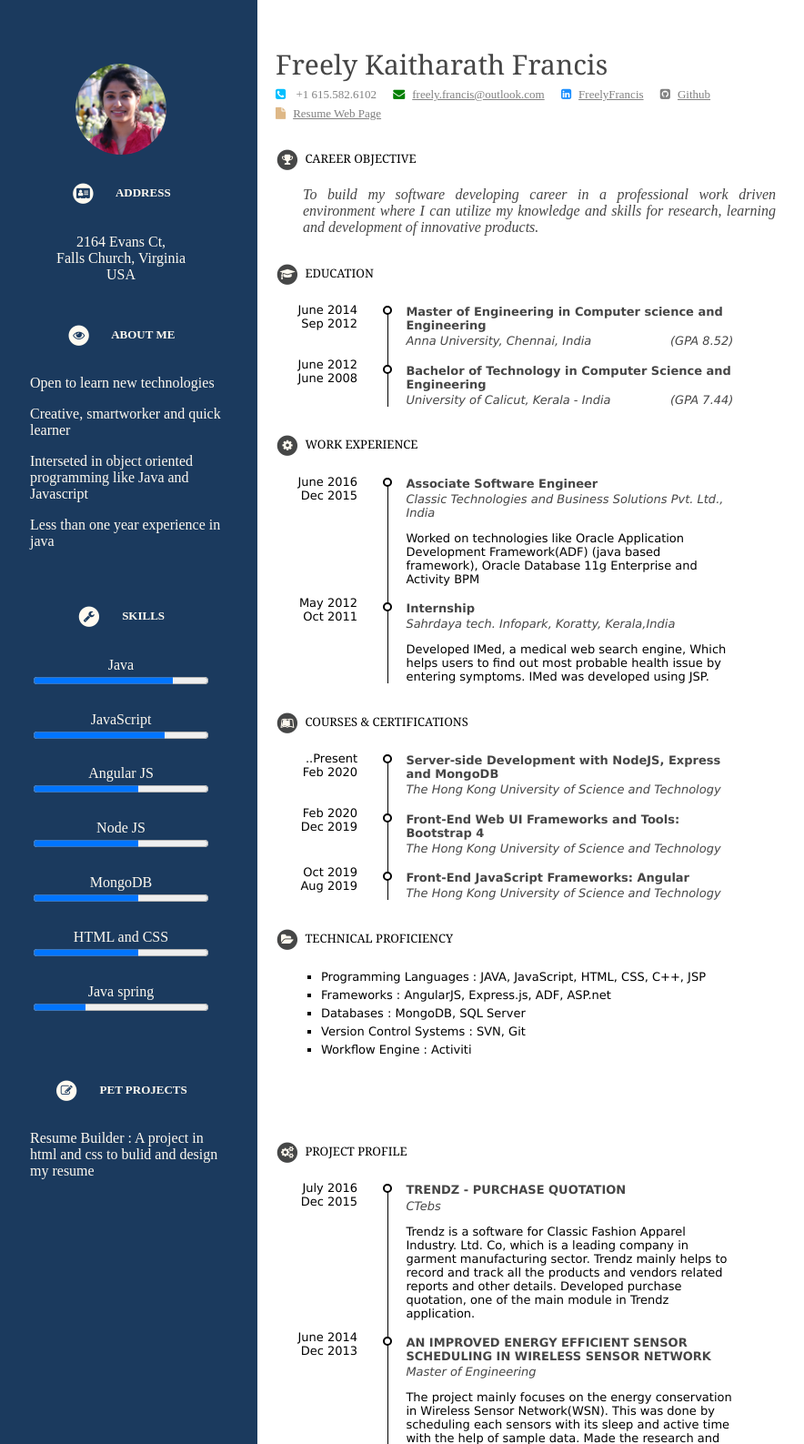
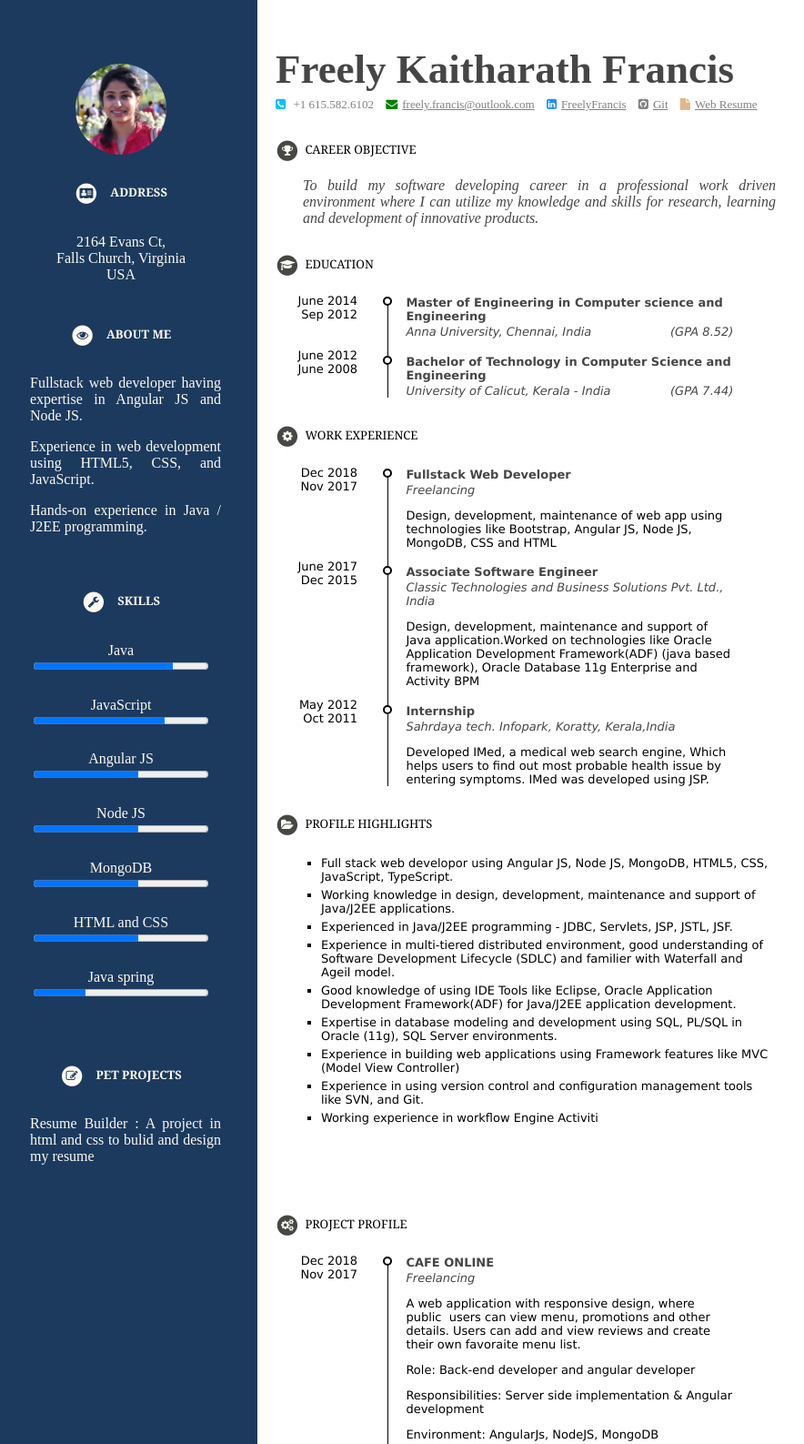
Before and after one commit to freelyfranciz/MyResume, a website: page index.html in a window 1280 px wide. Shown: the top 1587 px of the page at 91% size, without its empty margins (17-901 px from the left). Drawn offline with Linux system fonts and the light colour scheme.

Commit message:
Updated Resume(experience)

```diff
--- a/css/styles.css
+++ b/css/styles.css
@@ -24,7 +24,7 @@ margin: 0;
 #sideblock-content{
   margin-left: 30px;
   margin-right: 20px;
-  text-align: left;
+  text-align: justify;
 }
 #side-block{
   padding-bottom: 15px;
@@ -56,17 +56,20 @@ span {
   }
 .display{
   text-align: center;
+  font-family: Georgia, 'Times New Roman', Times, serif;
   font-size: small;
 }
 
   /*main bar css*/
 .name{
-    font-family: Georgia, 'Times New Roman', Times, serif;
-    font-size:30px;
+    font-family: gidole;
+    font-size:45px;
+    font-weight: bold;
     color: rgb(70, 70, 70);
 }
 
 .contact{
+  font-family: gidole;
     font-size: small;
     margin-top: 5px;
 }
@@ -74,7 +77,7 @@ span {
 .mainheadings{
   font-family: Georgia, 'Times New Roman', Times, serif;
     font-size: small;
-    font-weight: lighter;
+    font-weight: normal;
 }
 
 /* The actual timeline (the vertical ruler) */
--- a/index.html
+++ b/index.html
@@ -18,7 +18,7 @@
 
             <div id="side-block">
                 <h6 class="display">
-                    <span class="fa-stack fa-1x" style="margin-right:20px;">
+                    <span class="fa-stack fa-1x" style="margin-right:10px;">
                         <i class="fa fa-circle fa-stack-2x icon-background"></i>
                         <i class="fa fa-address-card fa-stack-1x" style="color: #1b3a5e"></i>
                     </span>
@@ -32,21 +32,21 @@
             </div>
             <div id="side-block">
                 <h6 class="display">
-                    <span class="fa-stack fa-1x" style="margin-right:20px;">
+                    <span class="fa-stack fa-1x" style="margin-right:10px;">
                         <i class="fa fa-circle fa-stack-2x icon-background"></i>
                         <i class="fa fa-eye fa-stack-1x" style="color: #1b3a5e"></i>
                     </span>
                     ABOUT ME</h6>
                 <div id="sideblock-content">
-                    <p>Open to learn new technologies</p>
-                    <p>Creative, smartworker and quick learner </p>
-                    <p>Interseted in object oriented programming like Java and Javascript</p>
-                    <p>Less than one year experience in java</p>
+                    <p>Fullstack web developer having expertise in Angular JS and Node JS.</p>
+                    <p>Experience in web development using HTML5, CSS, and JavaScript.</p>
+                    <p>Hands-on experience in Java / J2EE programming.</p>
+
                 </div>
             </div>
             <div id="side-block">
                 <h6 class="display">
-                    <span class="fa-stack fa-1x" style="margin-right:20px;">
+                    <span class="fa-stack fa-1x" style="margin-right:10px;">
                         <i class="fa fa-circle fa-stack-2x icon-background"></i>
                         <i class="fa fa-wrench fa-stack-1x" style="color: #1b3a5e"></i>
                     </span>
@@ -83,7 +83,7 @@
 
             <div id="side-block">
                 <h6 class="display">
-                    <span class="fa-stack fa-1x" style="margin-right:20px;">
+                    <span class="fa-stack fa-1x" style="margin-right:10px;">
                         <i class="fa fa-circle fa-stack-2x icon-background"></i>
                         <i class="fa fa-edit fa-stack-1x" style="color: #1b3a5e"></i>
                     </span>
@@ -102,24 +102,22 @@
             <div>
                 <label class="name">Freely Kaitharath Francis </label>
                 <div class="contact">
-                    <label style="margin-right: 15px;color: gray;">
-                        <i class="fa fa-phone-square" style="color: deepskyblue; margin-right: 8px; "></i>
+                    <label style="margin-right: 10px;color: gray;">
+                        <i class="fa fa-phone-square" style="color: deepskyblue; margin-right: 5px; "></i>
                         +1 615.582.6102</label>
-                    <a href="mailto://freely.francis@outlook.com" style="margin-right: 15px; color: gray;">
+                    <a href="mailto://freely.francis@outlook.com" style="margin-right: 10px; color: gray;">
                         <i class="fa fa-envelope"
-                            style="color: green; margin-right: 8px;"></i>freely.francis@outlook.com</a>
+                            style="color: green; margin-right: 5px;"></i>freely.francis@outlook.com</a>
                     <a href="https://www.linkedin.com/in/freely-francis-2b223975"
-                        style="margin-right: 15px;color: gray;">
+                        style="margin-right: 10px;color: gray;">
                         <i class="fa fa-linkedin-square"
-                            style="color: dodgerblue; margin-right: 8px;"></i>FreelyFrancis</a>
-                    <a href="https://github.com/freelyfranciz" style="margin-right: 15px; color: gray;">
-                        <i class="fa fa-github-square fa-1x" style="margin-right: 8px;">
-                        </i>Github</a>
-                </div>
-                <div class="contact">
-                    <a href="https://freelyfranciz.github.io/MyResume/" style="margin-right: 15px; color: gray;">
-                        <i class="fa fa-file" style="color: burlywood; margin-right: 8px;">
-                        </i>Resume Web Page</a>
+                            style="color: dodgerblue; margin-right: 5px;"></i>FreelyFrancis</a>
+                    <a href="https://github.com/freelyfranciz" style="margin-right: 10px; color: gray;">
+                        <i class="fa fa-github-square fa-1x" style="margin-right: 5px;">
+                        </i>Git</a>
+                    <a href="https://freelyfranciz.github.io/MyResume/" style="margin-right: 10px; color: gray;">
+                        <i class="fa fa-file" style="color: burlywood; margin-right: 5px;">
+                        </i>Web Resume</a>
                 </div>
             </div>
             <div>
@@ -188,14 +186,30 @@
             <div class="timeline">
                 <div class="datecontainer">
                     <div>
-                        <p>June 2016 Dec 2015</p>
+                        <p>Dec 2018 Nov 2017</p>
+                    </div>
+                </div>
+                <div class="container right">
+                    <div class="content">
+                        <h4 class="heading">Fullstack Web Developer</h4>
+                        <p class="subheading">Freelancing</p>
+                        <p>Design, development, maintenance of web app using technologies like Bootstrap, Angular JS,
+                            Node JS, MongoDB, CSS and
+                            HTML
+                        </p>
+                    </div>
+                </div>
+                <div class="datecontainer">
+                    <div>
+                        <p>June 2017 Dec 2015</p>
                     </div>
                 </div>
                 <div class="container right">
                     <div class="content">
                         <h4 class="heading">Associate Software Engineer</h4>
                         <p class="subheading">Classic Technologies and Business Solutions Pvt. Ltd., India</p>
-                        <p>Worked on technologies like Oracle Application Development Framework(ADF) (java based
+                        <p>Design, development, maintenance and support of Java application.Worked on technologies like
+                            Oracle Application Development Framework(ADF) (java based
                             framework), Oracle Database 11g Enterprise and Activity BPM
                         </p>
                     </div>
@@ -220,66 +234,28 @@
                 <h6 class="mainheadings">
                     <span class="fa-stack fa-1x" style="margin-right:3px;">
                         <i class="fa fa-circle fa-stack-2x" style="color:rgb(70, 71, 71);"></i>
-                        <i class="fa fa-leanpub fa-stack-1x" style="color: floralwhite;"></i>
+                        <i class="fa fa-folder-open fa-stack-1x" style="color: floralwhite;"></i>
                     </span>
-                    COURSES & CERTIFICATIONS
+                    PROFILE HIGHLIGHTS
                 </h6>
             </div>
-            <div class="timeline">
-                <div class="datecontainer">
-                    <div>
-                        <p>..Present Feb 2020</p>
-                    </div>
-                </div>
-                <div class="container right">
-                    <div class="content">
-                        <h4 class="heading">Server-side Development with NodeJS, Express and MongoDB</h4>
-                        <p class="subheading">The Hong Kong University of Science and Technology</p>
-                    </div>
-                </div>
-                <div class="datecontainer">
-                    <div>
-                        <p>Feb 2020 Dec 2019</p>
-                    </div>
-                </div>
-                <div class="container right">
-                    <div class="content">
-                        <h4 class="heading">Front-End Web UI Frameworks and Tools: Bootstrap 4</h4>
-                        <p class="subheading">The Hong Kong University of Science and Technology</p>
-                        <p></p>
-                    </div>
-                </div>
-                <div class="datecontainer">
-                    <div>
-                        <p>Oct 2019 Aug 2019</p>
-                    </div>
-                </div>
-                <div class="container right">
-                    <div class="content">
-                        <h4 class="heading">Front-End JavaScript Frameworks: Angular</h4>
-                        <p class="subheading">The Hong Kong University of Science and Technology</p>
-                    </div>
-                </div>
-
-            </div>
-
-
-            <div>
-                <h6 class="mainheadings">
-                    <span class="fa-stack fa-1x" style="margin-right:3px;">
-                        <i class="fa fa-circle fa-stack-2x" style="color:rgb(70, 71, 71);"></i>
-                        <i class="fa fa-folder-open fa-stack-1x" style="color: floralwhite;"></i>
-                    </span>
-                    TECHNICAL PROFICIENCY
-                </h6>
-            </div>
-            <div style="padding-bottom: 25px;">
+            <div style="padding-bottom: 30px;">
                 <ul class="list-style">
-                    <li>Programming Languages : JAVA, JavaScript, HTML, CSS, C++, JSP </li>
-                    <li>Frameworks : AngularJS, Express.js, ADF, ASP.net</li>
-                    <li>Databases : MongoDB, SQL Server</li>
-                    <li>Version Control Systems : SVN, Git</li>
-                    <li>Workflow Engine : Activiti</li>
+                    <li>Full stack web developor using Angular JS, Node JS, MongoDB, HTML5, CSS, JavaScript, TypeScript.
+                    </li>
+                    <li>Working knowledge in design, development, maintenance and support of Java/J2EE applications.
+                    </li>
+                    <li>Experienced in Java/J2EE programming - JDBC, Servlets, JSP, JSTL, JSF.</li>
+                    <li>Experience in multi-tiered distributed environment, good understanding of Software Development
+                        Lifecycle (SDLC) and familier with Waterfall and Ageil model.</li>
+                    <li>Good knowledge of using IDE Tools like Eclipse, Oracle Application Development
+                        Framework(ADF) for Java/J2EE application development.</li>
+                    <li>Expertise in database modeling and development using SQL, PL/SQL in Oracle (11g), SQL Server
+                        environments.</li>
+                    <li>Experience in building web applications using Framework features like MVC (Model View
+                        Controller)</li>
+                    <li>Experience in using version control and configuration management tools like SVN, and Git.</li>
+                    <li>Working experience in workflow Engine Activiti</li>
                 </ul>
             </div>
 
@@ -297,7 +273,23 @@
             <div class="timeline">
                 <div class="datecontainer">
                     <div>
-                        <p>July 2016 Dec 2015</p>
+                        <p>Dec 2018 Nov 2017</p>
+                    </div>
+                </div>
+                <div class="container right">
+                    <div class="content">
+                        <h4 class="heading">CAFE ONLINE</h4>
+                        <p class="subheading">Freelancing</p>
+                        <p>A web application with responsive design, where public  users can view menu, promotions and other details. Users can add and view reviews and create their own favoraite menu list.</p>
+                        <p>Role: Back-end developer and angular developer</p>
+                        <p>Responsibilities: Server side implementation & Angular development</p>
+                        <p> Environment: AngularJs, NodeJS, MongoDB</p>
+
+                    </div>
+                </div>
+                <div class="datecontainer">
+                    <div>
+                        <p>July 2017 Dec 2015</p>
                     </div>
                 </div>
                 <div class="container right">
@@ -305,11 +297,12 @@
                         <h4 class="heading">TRENDZ - PURCHASE QUOTATION</h4>
                         <p class="subheading">CTebs</p>
                         <p>
-                            Trendz is a software for Classic Fashion Apparel Industry. Ltd. Co, which is a leading
-                            company in garment manufacturing sector.
-                            Trendz mainly helps to record and track all the products and vendors related reports and
-                            other details. Developed purchase quotation, one of the main module in Trendz application.
+                            Trendz is a software for Classic Fashion Apparel Industry. Ltd. Co, which is a leading company in garment manufacturing sector.
+                            Trendz mainly helps to record and track all the products and vendors related reports and other details. Developed purchase quotation, one of the main module in Trendz application.
                         </p>
+                        <p>Role: Developer</p>
+                        <p>Responsibilities: Creating module related tables & views in SQL server, Developing module in MVC architectural design, Creating workflow  </p>
+                        <p>Environment: Oracle ADF, SQL Server, Activiti </p>
                     </div>
                 </div>
                 <div class="datecontainer">
@@ -362,10 +355,66 @@
 
             </div>
 
-            <!--Page filler-->
-            <div style="height:230px;">
+
+
+            <div>
+                <h6 class="mainheadings">
+                    <span class="fa-stack fa-1x" style="margin-right:3px;">
+                        <i class="fa fa-circle fa-stack-2x" style="color:rgb(70, 71, 71);"></i>
+                        <i class="fa fa-leanpub fa-stack-1x" style="color: floralwhite;"></i>
+                    </span>
+                    COURSES & CERTIFICATIONS
+                </h6>
+            </div>
+            <div class="timeline">
+                <div class="datecontainer">
+                    <div>
+                        <p>Present.. April 2020</p>
+                    </div>
+                </div>
+                <div class="container right">
+                    <div class="content">
+                        <h4 class="heading">Front-End Web Development with React</h4>
+                        <p class="subheading">The Hong Kong University of Science and Technology</p>
+                    </div>
+                </div>
+                <div class="datecontainer">
+                    <div>
+                        <p>April 2020 Feb 2020</p>
+                    </div>
+                </div>
+                <div class="container right">
+                    <div class="content">
+                        <h4 class="heading">Server-side Development with NodeJS, Express and MongoDB</h4>
+                        <p class="subheading">The Hong Kong University of Science and Technology</p>
+                    </div>
+                </div>
+                <div class="datecontainer">
+                    <div>
+                        <p>Feb 2020 Dec 2019</p>
+                    </div>
+                </div>
+                <div class="container right">
+                    <div class="content">
+                        <h4 class="heading">Front-End Web UI Frameworks and Tools: Bootstrap 4</h4>
+                        <p class="subheading">The Hong Kong University of Science and Technology</p>
+                        <p></p>
+                    </div>
+                </div>
+                <div class="datecontainer">
+                    <div>
+                        <p>Oct 2019 Aug 2019</p>
+                    </div>
+                </div>
+                <div class="container right">
+                    <div class="content">
+                        <h4 class="heading">Front-End JavaScript Frameworks: Angular</h4>
+                        <p class="subheading">The Hong Kong University of Science and Technology</p>
+                    </div>
+                </div>
 
             </div>
+
         </div>
     </div>
 </body>
```
